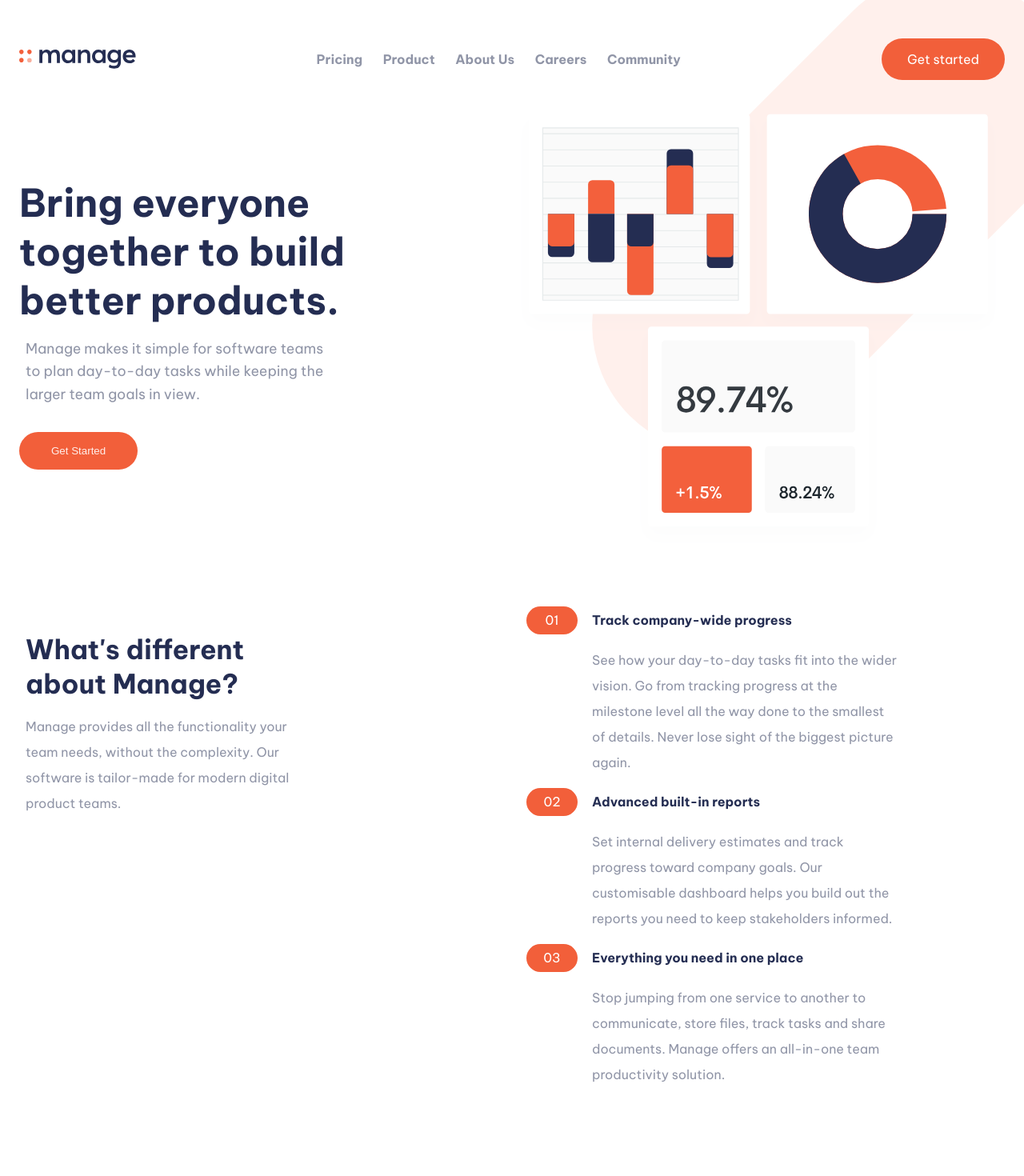
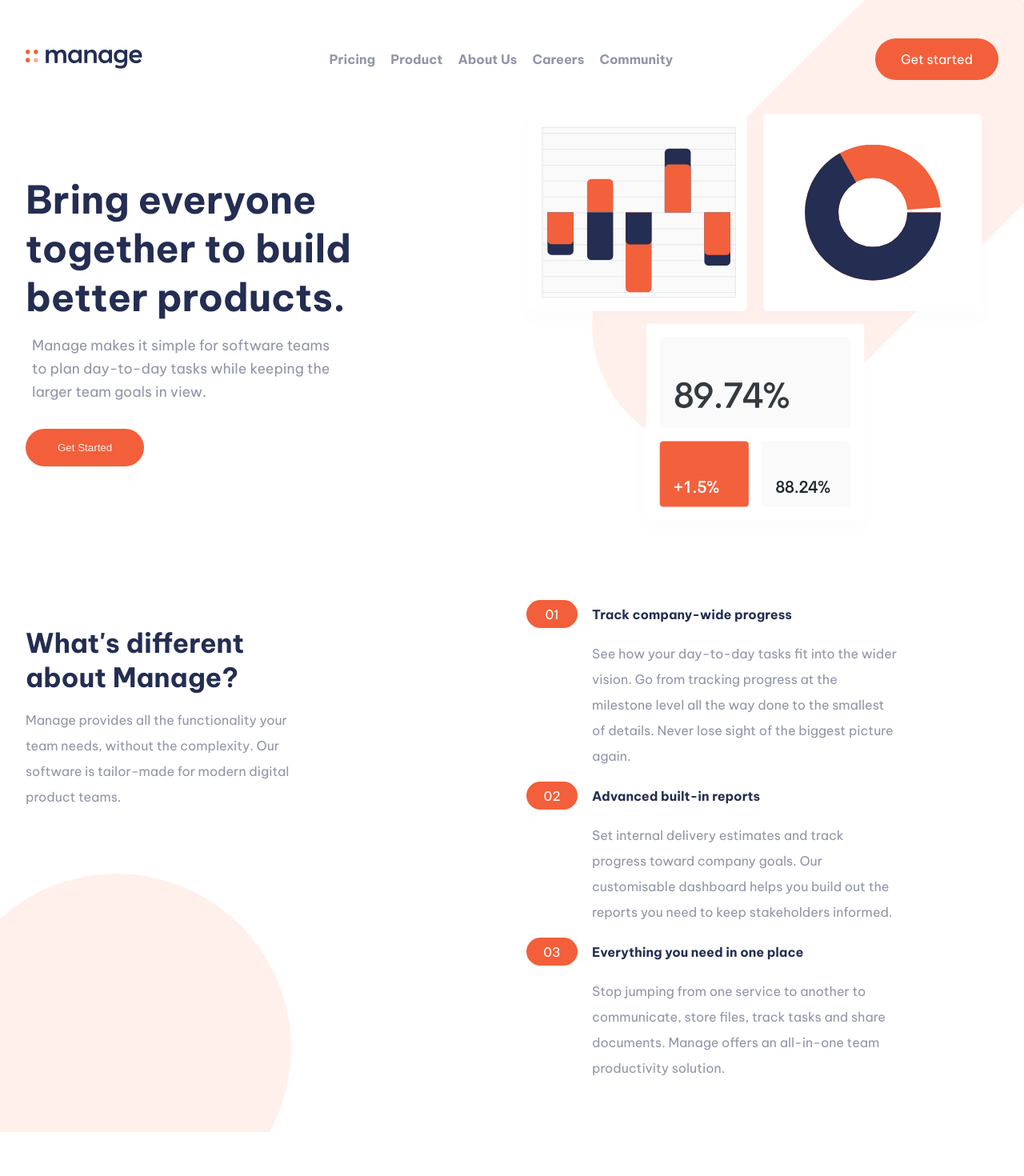
Before and after one commit to Heisdalu/manage_landing_page, a React (Create React App) app: page / in a window 1280 px wide. Shown: the top 1470 px of the page at 80% size. Built offline with nearby package versions, Linux system fonts and the light colour scheme.

Commit message:
update minor css issue

```diff
--- a/src/components/Header/DesktopHeader.css
+++ b/src/components/Header/DesktopHeader.css
@@ -11,7 +11,7 @@
   }
 
   .desktop_header a {
-    margin-right: 2vw;
+    margin-right: 1.5vw;
     color: var(--primary-dark-blue);
     text-decoration: none;
     color: var(--dark-grayish-blue);
--- a/src/components/Header/Header.css
+++ b/src/components/Header/Header.css
@@ -90,13 +90,14 @@
 
 .class {
   display: flex;
-  margin-top: -250px;
+  margin-top: -300px;
+  position: absolute;
 }
 
 .other3 {
   width: 300px;
   margin-left: auto;
-  transform: translateX(60%);
+  transform: translateX(70%);
 }
 
 @media screen and (min-width: 508px) {
@@ -106,6 +107,7 @@
 }
 
 @media screen and (min-width: 768px) {
+
   .header_main {
     display: grid;
     grid-template-columns: 1fr 1fr;
@@ -165,6 +167,9 @@
 }
 
 @media screen and (min-width: 1008px) {
+   .header{
+    padding: 1rem 2rem;
+  }
   .other {
     width: 600px;
   }
--- a/src/components/Header/Modal.css
+++ b/src/components/Header/Modal.css
@@ -21,3 +21,9 @@
     color: var(--primary-dark-blue);
     font-weight: 500;
 }
+
+@media screen and (min-width: 768px){
+    .modal, .modal_container{
+        display: none;
+    }
+}
--- a/src/components/MainDetail/MainDetail.css
+++ b/src/components/MainDetail/MainDetail.css
@@ -36,6 +36,15 @@
     padding: 3rem 0;
   }
 
+  .main::after {
+    content: url('../../assets/bg-tablet-pattern.svg');
+    position: absolute;
+    width: 300px;
+    height: 300px;
+    left: 0;
+    transform: translate(-150%, 130%);
+
+  }
   .about_manage {
     max-width: none;
     text-align: left;
```
